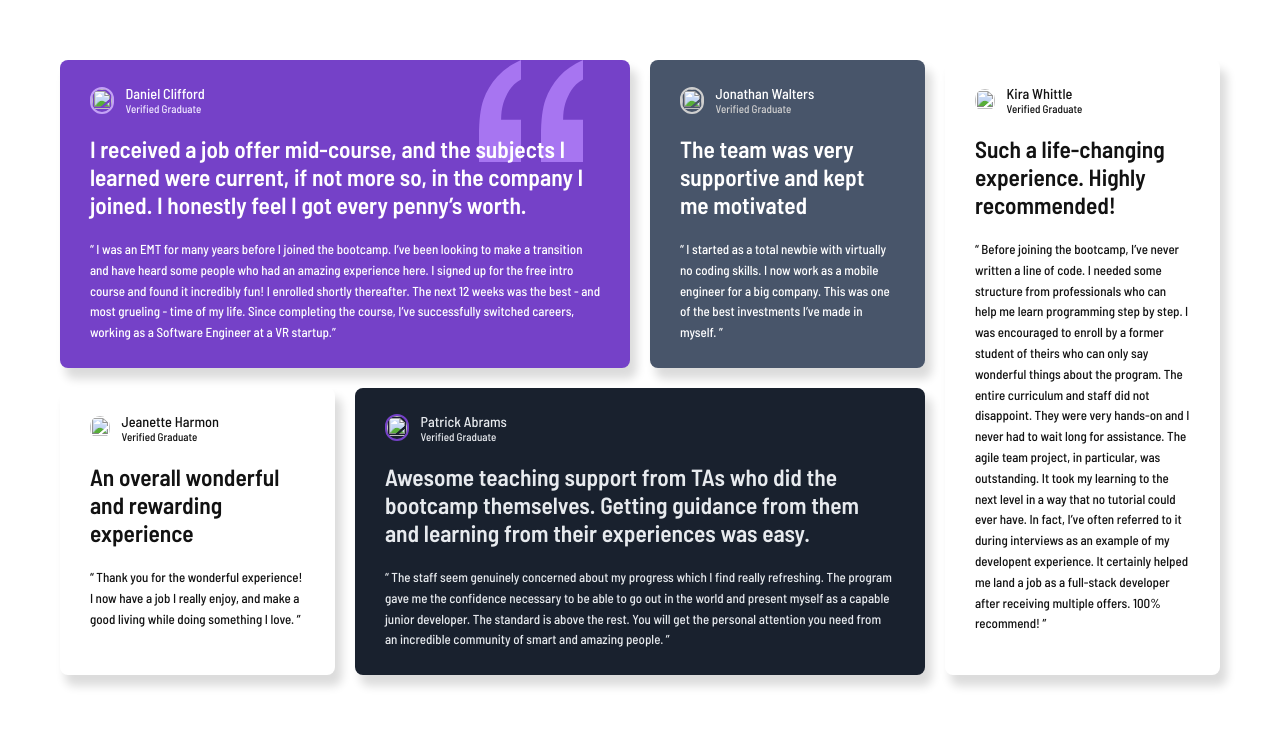
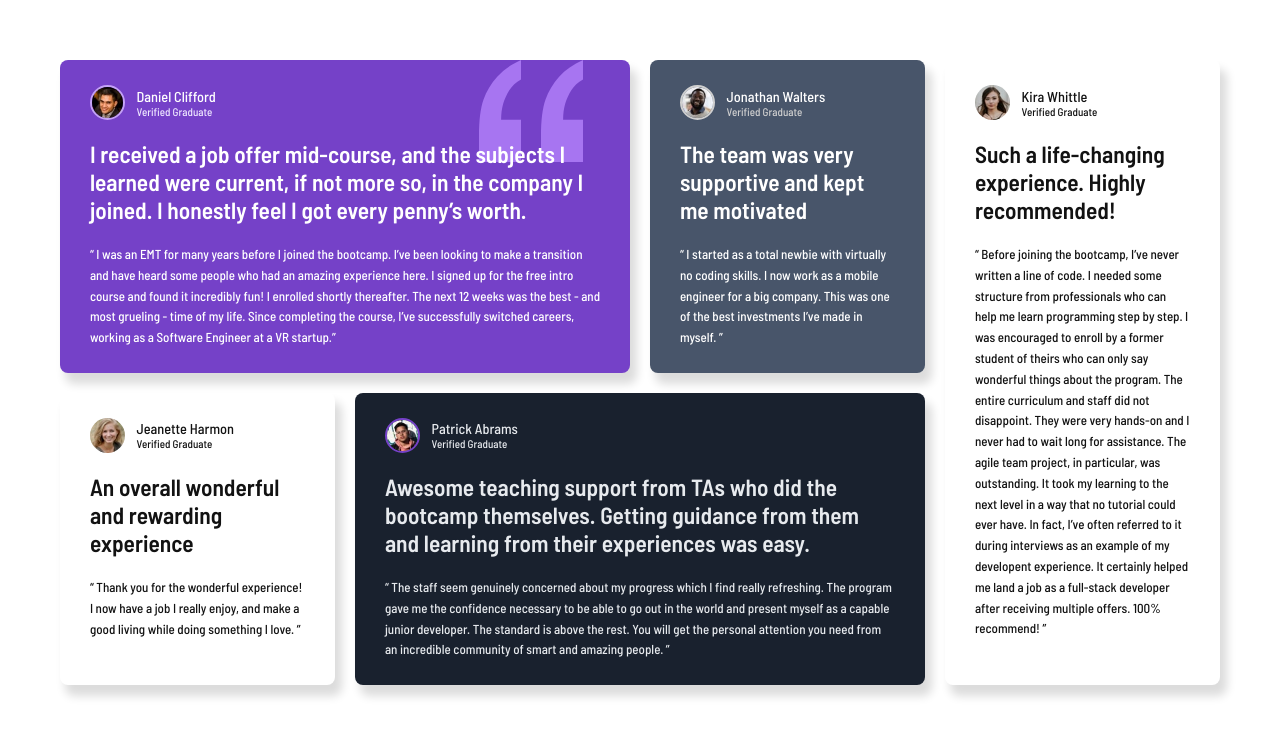
Before and after one commit to metascifi/testimonials-grid-section, a plain HTML site: page index.html in a window 1280 px wide. Shown: the part 118-854 px from the top of the page. Drawn offline with Linux system fonts and the light colour scheme; the site is published under a folder, as on GitHub Pages, so addresses that start at the root find nothing.

Commit message:
Fix broken images

```diff
--- a/index.html
+++ b/index.html
@@ -11,7 +11,7 @@
     <div class="card">
       <div class="author-presentation">
         <div class="author-image">
-          <img src="/images/image-daniel.jpg">
+          <img src="images/image-daniel.jpg">
         </div>
         <div class="author-info">
           <p class="author-name">Daniel Clifford</p>
@@ -33,7 +33,7 @@
     <div class="card">
       <div class="author-presentation">
         <div class="author-image">
-          <img src="/images/image-jonathan.jpg">
+          <img src="images/image-jonathan.jpg">
         </div>
         <div class="author-info">
           <p class="author-name">Jonathan Walters</p>
@@ -55,7 +55,7 @@
     <div class="card">
       <div class="author-presentation">
         <div class="author-image">
-          <img src="/images/image-jeanette.jpg">
+          <img src="images/image-jeanette.jpg">
         </div>
         <div class="author-info">
           <p class="author-name">Jeanette Harmon</p>
@@ -77,7 +77,7 @@
     <div class="card">
       <div class="author-presentation">
         <div class="author-image">
-          <img src="/images/image-patrick.jpg">
+          <img src="images/image-patrick.jpg">
         </div>
         <div class="author-info">
           <p class="author-name">Patrick Abrams</p>
@@ -101,7 +101,7 @@
     <div class="card">
       <div class="author-presentation">
         <div class="author-image">
-          <img src="/images/image-kira.jpg">
+          <img src="images/image-kira.jpg">
         </div>
         <div class="author-info">
           <p class="author-name">Kira Whittle</p>
```
